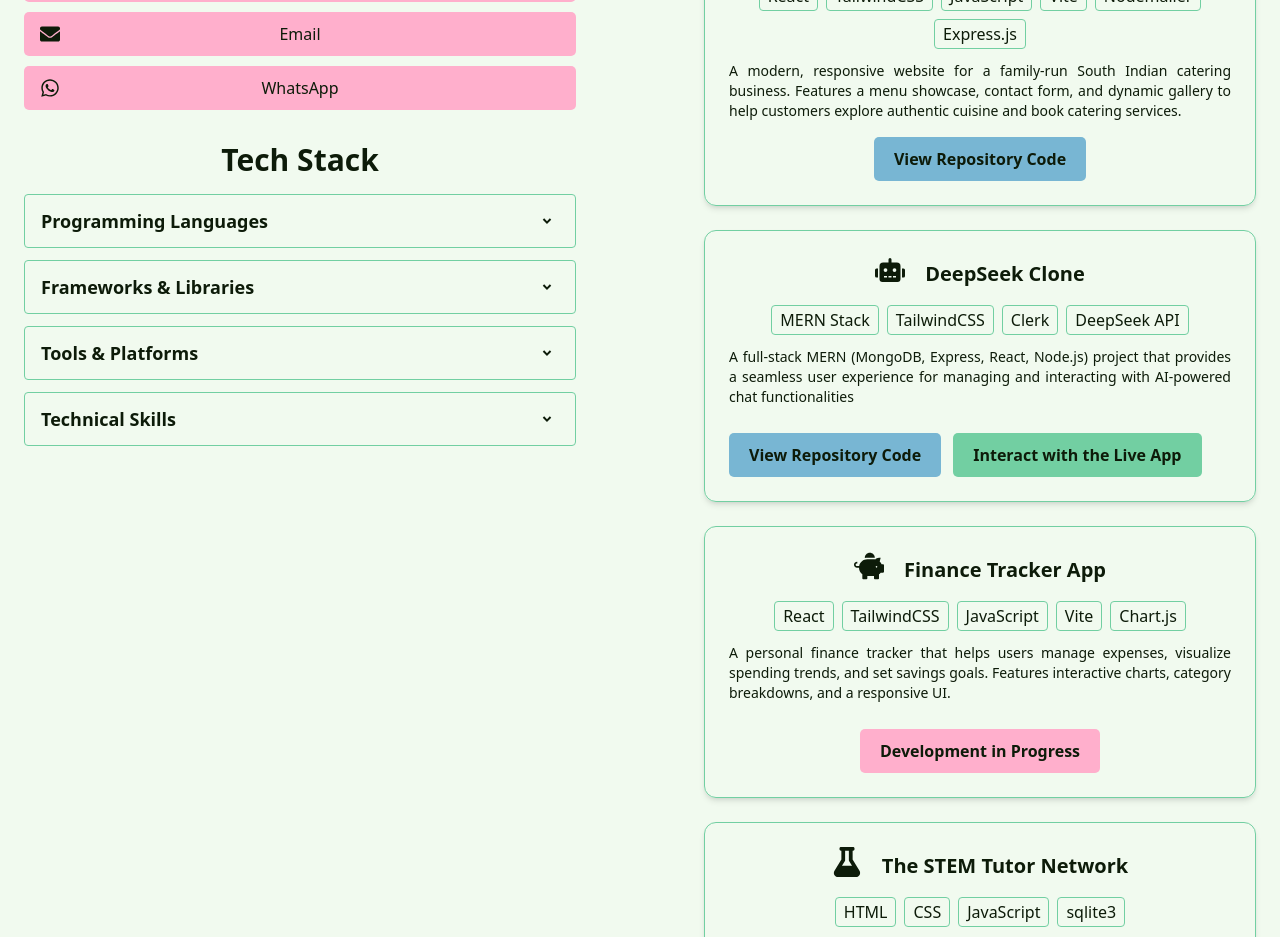
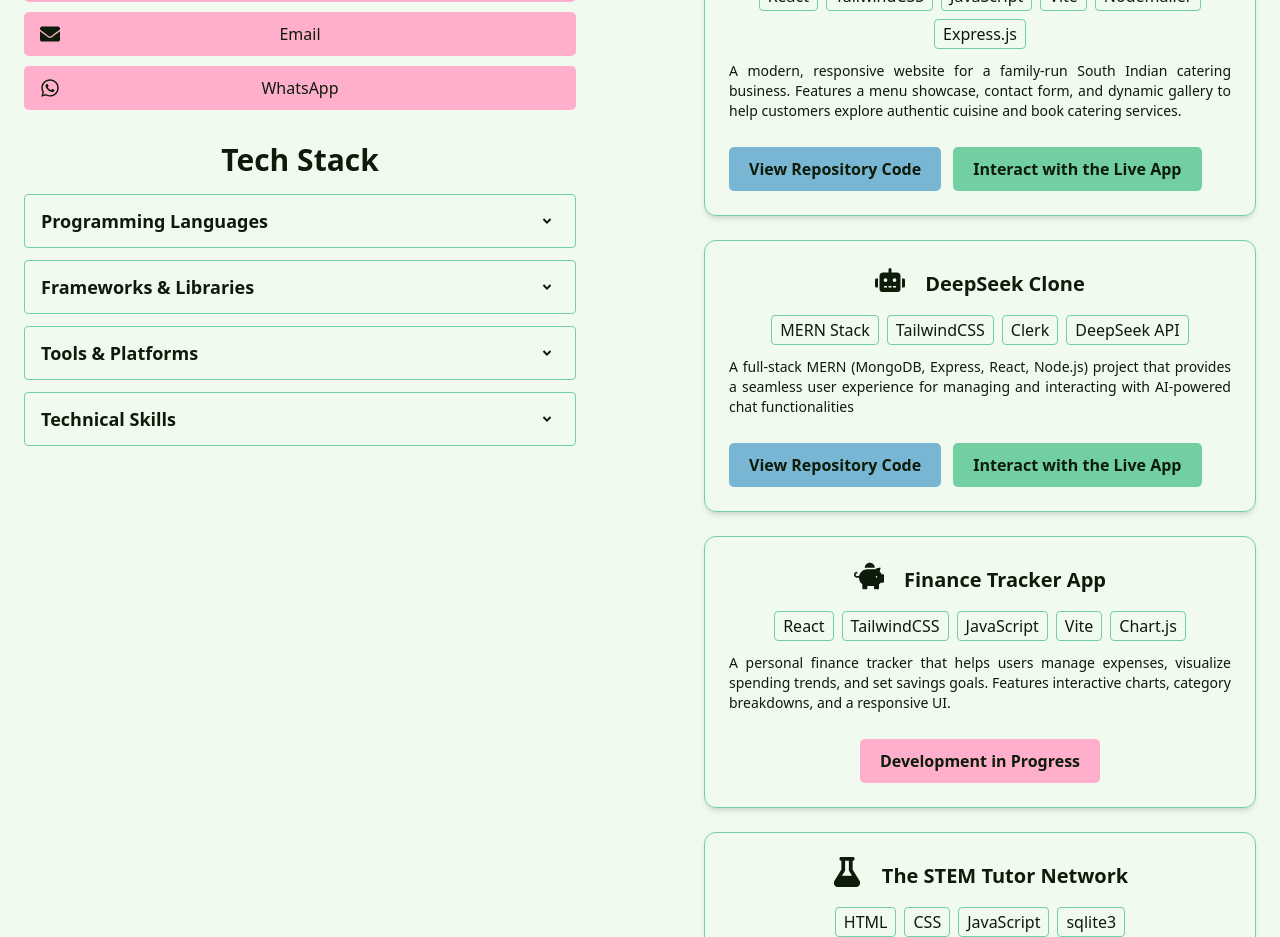
Before and after one commit to rxghavc/portfolio-website-v2, a React (Vite) app: page / in a window 1280 px wide. Shown: the part 1060-1997 px from the top of the page. Built offline with nearby package versions, Linux system fonts and the light colour scheme.

Commit message:
added link to a project

```diff
--- a/src/data/projects.js
+++ b/src/data/projects.js
@@ -15,7 +15,7 @@ export const projects = [
     description:
       "A modern, responsive website for a family-run South Indian catering business. Features a menu showcase, contact form, and dynamic gallery to help customers explore authentic cuisine and book catering services.",
     repoLink: "https://github.com/rxghavc/IyersCatering",
-    liveLink: "",
+    liveLink: "https://iyers-catering-website.vercel.app/",
   },
   {
     icon: '<FaRobot className="text-accent text-3xl mb-2" />',
```
